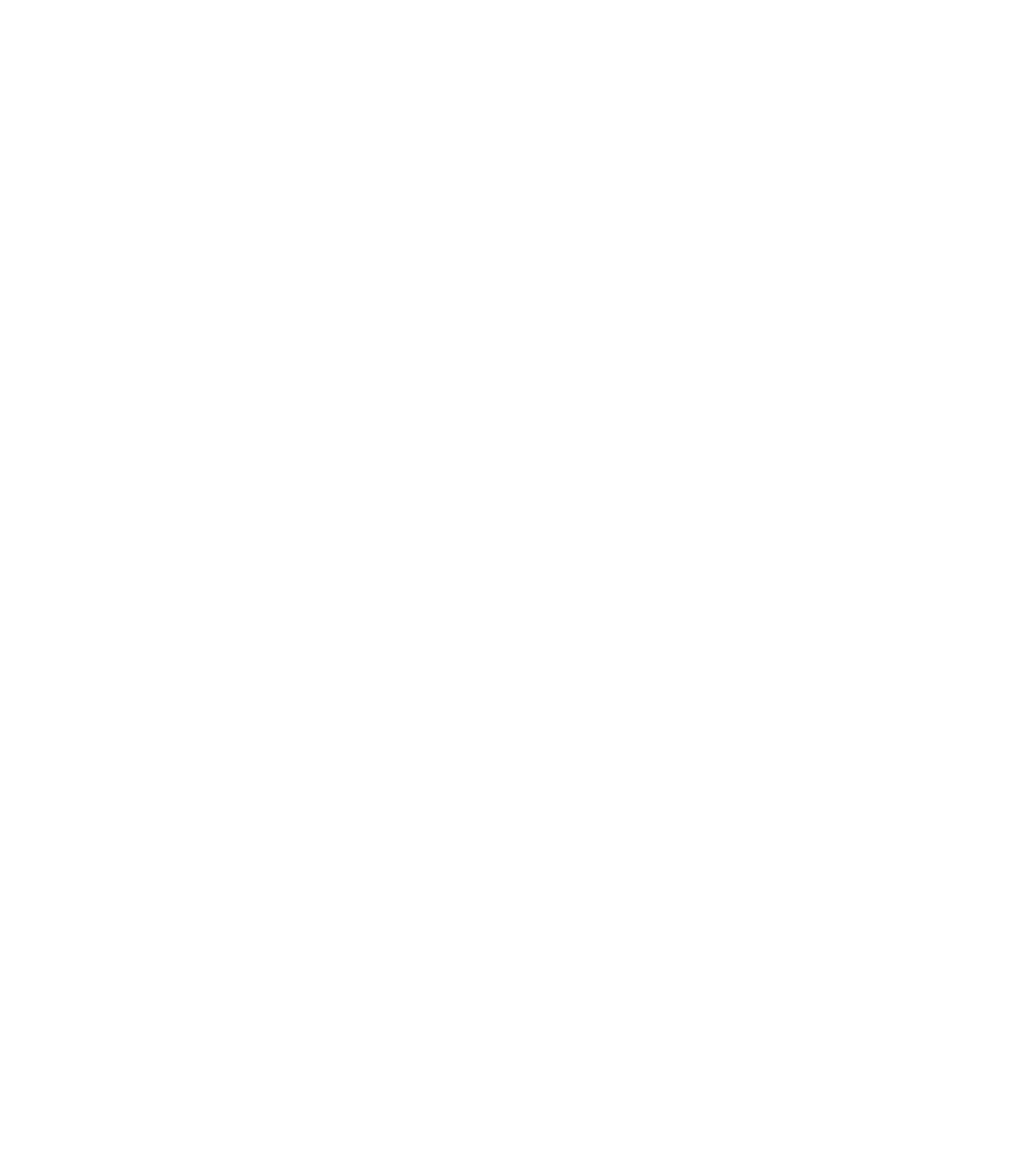
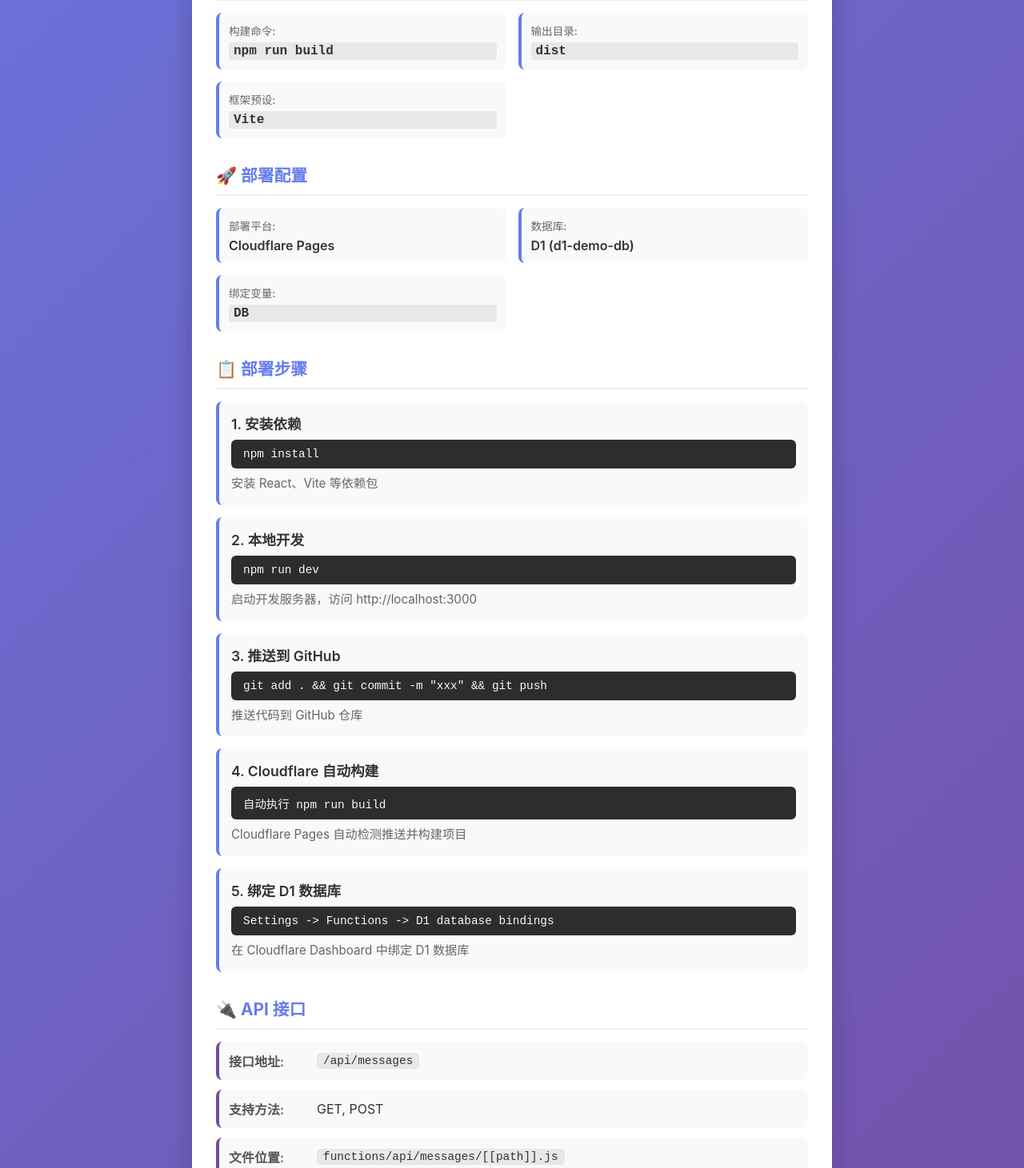
Before and after one commit to miaotingxu/testdepoly, a React (Vite) app: page / in a window 1280 px wide. Shown: the part 1200-2661 px from the top of the page at 80% size. Before the commit the page ends 894 px from the top, so only its background shows below. Built offline with nearby package versions, Linux system fonts and the light colour scheme; no server answers.

Commit message:
底部增加部署方式

```diff
--- a/src/App.css
+++ b/src/App.css
@@ -175,3 +175,222 @@
     padding: 20px;
   }
 }
+
+.deployment-section {
+  margin-top: 30px;
+}
+
+.deployment-info {
+  background: white;
+  border-radius: 12px;
+  padding: 30px;
+  box-shadow: 0 10px 30px rgba(0, 0, 0, 0.2);
+}
+
+.deployment-info h2 {
+  color: #333;
+  margin-bottom: 30px;
+  font-size: 1.8rem;
+  text-align: center;
+}
+
+.info-section {
+  margin-bottom: 30px;
+}
+
+.info-section h3 {
+  color: #667eea;
+  margin-bottom: 15px;
+  font-size: 1.3rem;
+  padding-bottom: 10px;
+  border-bottom: 2px solid #f0f0f0;
+}
+
+.info-grid {
+  display: grid;
+  grid-template-columns: repeat(auto-fit, minmax(250px, 1fr));
+  gap: 15px;
+}
+
+.info-item {
+  display: flex;
+  flex-direction: column;
+  padding: 12px;
+  background: #f8f9fa;
+  border-radius: 8px;
+  border-left: 4px solid #667eea;
+}
+
+.info-item .label {
+  font-size: 0.85rem;
+  color: #666;
+  margin-bottom: 5px;
+  font-weight: 500;
+}
+
+.info-item .value {
+  font-size: 1rem;
+  color: #333;
+  font-weight: 600;
+}
+
+.info-item code {
+  font-family: 'Courier New', monospace;
+  background: #e8e8e8;
+  padding: 2px 6px;
+  border-radius: 4px;
+  font-size: 0.9rem;
+}
+
+.steps-list {
+  display: flex;
+  flex-direction: column;
+  gap: 15px;
+}
+
+.step-item {
+  padding: 15px;
+  background: #f8f9fa;
+  border-radius: 8px;
+  border-left: 4px solid #667eea;
+  transition: transform 0.2s, box-shadow 0.2s;
+}
+
+.step-item:hover {
+  transform: translateX(5px);
+  box-shadow: 0 3px 10px rgba(0, 0, 0, 0.1);
+}
+
+.step-title {
+  font-weight: 600;
+  color: #333;
+  margin-bottom: 8px;
+  font-size: 1.1rem;
+}
+
+.step-command {
+  margin-bottom: 8px;
+}
+
+.step-command code {
+  display: block;
+  background: #2d2d2d;
+  color: #f8f8f2;
+  padding: 10px 15px;
+  border-radius: 6px;
+  font-family: 'Courier New', monospace;
+  font-size: 0.9rem;
+  overflow-x: auto;
+}
+
+.step-description {
+  color: #666;
+  font-size: 0.95rem;
+  line-height: 1.5;
+}
+
+.api-info {
+  display: flex;
+  flex-direction: column;
+  gap: 12px;
+}
+
+.api-item {
+  display: flex;
+  align-items: center;
+  padding: 12px;
+  background: #f8f9fa;
+  border-radius: 8px;
+  border-left: 4px solid #764ba2;
+}
+
+.api-item .label {
+  font-weight: 600;
+  color: #555;
+  margin-right: 10px;
+  min-width: 100px;
+}
+
+.api-item .value {
+  color: #333;
+}
+
+.api-item code {
+  font-family: 'Courier New', monospace;
+  background: #e8e8e8;
+  padding: 2px 8px;
+  border-radius: 4px;
+  font-size: 0.9rem;
+}
+
+.workflow {
+  display: flex;
+  flex-direction: column;
+  align-items: center;
+  gap: 10px;
+  padding: 20px;
+  background: #f8f9fa;
+  border-radius: 8px;
+}
+
+.workflow-step {
+  display: flex;
+  align-items: center;
+  gap: 15px;
+  padding: 12px 20px;
+  background: white;
+  border-radius: 8px;
+  box-shadow: 0 2px 8px rgba(0, 0, 0, 0.1);
+  width: 100%;
+  max-width: 400px;
+}
+
+.step-number {
+  display: flex;
+  align-items: center;
+  justify-content: center;
+  width: 40px;
+  height: 40px;
+  background: linear-gradient(135deg, #667eea 0%, #764ba2 100%);
+  color: white;
+  border-radius: 50%;
+  font-weight: 600;
+  font-size: 1.1rem;
+  flex-shrink: 0;
+}
+
+.step-content {
+  color: #333;
+  font-weight: 500;
+  font-size: 1rem;
+}
+
+.workflow-arrow {
+  font-size: 1.5rem;
+  color: #667eea;
+  font-weight: bold;
+}
+
+@media (max-width: 600px) {
+  .deployment-info {
+    padding: 20px;
+  }
+
+  .deployment-info h2 {
+    font-size: 1.5rem;
+  }
+
+  .info-grid {
+    grid-template-columns: 1fr;
+  }
+
+  .workflow-step {
+    padding: 10px 15px;
+  }
+
+  .step-number {
+    width: 35px;
+    height: 35px;
+    font-size: 1rem;
+  }
+}
--- a/src/App.jsx
+++ b/src/App.jsx
@@ -1,6 +1,7 @@
 import { useState, useEffect } from 'react'
 import MessageForm from './components/MessageForm'
 import MessageList from './components/MessageList'
+import DeploymentInfo from './components/DeploymentInfo'
 
 export default function App() {
   const [messages, setMessages] = useState([])
@@ -63,6 +64,10 @@
         <MessageList messages={messages} error={error} />
       </main>
 
+      <section className="deployment-section">
+        <DeploymentInfo />
+      </section>
+
       <footer>
         <p>Powered by Cloudflare Pages & D1 Database & React</p>
       </footer>
--- /dev/null
+++ b/src/components/DeploymentInfo.jsx
@@ -0,0 +1,174 @@
+export default function DeploymentInfo() {
+  const deploymentInfo = {
+    project: {
+      name: 'd1-demo-react',
+      version: '1.0.0',
+      framework: 'React 18 + Vite 5',
+      description: 'Cloudflare Pages + D1 留言板'
+    },
+    build: {
+      command: 'npm run build',
+      outputDir: 'dist',
+      frameworkPreset: 'Vite'
+    },
+    deployment: {
+      platform: 'Cloudflare Pages',
+      database: 'D1 (d1-demo-db)',
+      binding: 'DB'
+    },
+    steps: [
+      {
+        title: '1. 安装依赖',
+        command: 'npm install',
+        description: '安装 React、Vite 等依赖包'
+      },
+      {
+        title: '2. 本地开发',
+        command: 'npm run dev',
+        description: '启动开发服务器，访问 http://localhost:3000'
+      },
+      {
+        title: '3. 推送到 GitHub',
+        command: 'git add . && git commit -m "xxx" && git push',
+        description: '推送代码到 GitHub 仓库'
+      },
+      {
+        title: '4. Cloudflare 自动构建',
+        command: '自动执行 npm run build',
+        description: 'Cloudflare Pages 自动检测推送并构建项目'
+      },
+      {
+        title: '5. 绑定 D1 数据库',
+        command: 'Settings -> Functions -> D1 database bindings',
+        description: '在 Cloudflare Dashboard 中绑定 D1 数据库'
+      }
+    ],
+    api: {
+      endpoint: '/api/messages',
+      methods: ['GET', 'POST'],
+      location: 'functions/api/messages/[[path]].js'
+    }
+  }
+
+  return (
+    <div className="deployment-info">
+      <h2>📦 项目部署信息</h2>
+
+      <div className="info-section">
+        <h3>🎯 项目信息</h3>
+        <div className="info-grid">
+          <div className="info-item">
+            <span className="label">项目名称:</span>
+            <span className="value">{deploymentInfo.project.name}</span>
+          </div>
+          <div className="info-item">
+            <span className="label">版本:</span>
+            <span className="value">{deploymentInfo.project.version}</span>
+          </div>
+          <div className="info-item">
+            <span className="label">框架:</span>
+            <span className="value">{deploymentInfo.project.framework}</span>
+          </div>
+          <div className="info-item">
+            <span className="label">描述:</span>
+            <span className="value">{deploymentInfo.project.description}</span>
+          </div>
+        </div>
+      </div>
+
+      <div className="info-section">
+        <h3>🔨 构建配置</h3>
+        <div className="info-grid">
+          <div className="info-item">
+            <span className="label">构建命令:</span>
+            <code className="value">{deploymentInfo.build.command}</code>
+          </div>
+          <div className="info-item">
+            <span className="label">输出目录:</span>
+            <code className="value">{deploymentInfo.build.outputDir}</code>
+          </div>
+          <div className="info-item">
+            <span className="label">框架预设:</span>
+            <code className="value">{deploymentInfo.build.frameworkPreset}</code>
+          </div>
+        </div>
+      </div>
+
+      <div className="info-section">
+        <h3>🚀 部署配置</h3>
+        <div className="info-grid">
+          <div className="info-item">
+            <span className="label">部署平台:</span>
+            <span className="value">{deploymentInfo.deployment.platform}</span>
+          </div>
+          <div className="info-item">
+            <span className="label">数据库:</span>
+            <span className="value">{deploymentInfo.deployment.database}</span>
+          </div>
+          <div className="info-item">
+            <span className="label">绑定变量:</span>
+            <code className="value">{deploymentInfo.deployment.binding}</code>
+          </div>
+        </div>
+      </div>
+
+      <div className="info-section">
+        <h3>📋 部署步骤</h3>
+        <div className="steps-list">
+          {deploymentInfo.steps.map((step, index) => (
+            <div key={index} className="step-item">
+              <div className="step-title">{step.title}</div>
+              <div className="step-command">
+                <code>{step.command}</code>
+              </div>
+              <div className="step-description">{step.description}</div>
+            </div>
+          ))}
+        </div>
+      </div>
+
+      <div className="info-section">
+        <h3>🔌 API 接口</h3>
+        <div className="api-info">
+          <div className="api-item">
+            <span className="label">接口地址:</span>
+            <code className="value">{deploymentInfo.api.endpoint}</code>
+          </div>
+          <div className="api-item">
+            <span className="label">支持方法:</span>
+            <span className="value">{deploymentInfo.api.methods.join(', ')}</span>
+          </div>
+          <div className="api-item">
+            <span className="label">文件位置:</span>
+            <code className="value">{deploymentInfo.api.location}</code>
+          </div>
+        </div>
+      </div>
+
+      <div className="info-section">
+        <h3>💡 工作流程</h3>
+        <div className="workflow">
+          <div className="workflow-step">
+            <div className="step-number">1</div>
+            <div className="step-content">本地开发 (npm run dev)</div>
+          </div>
+          <div className="workflow-arrow">↓</div>
+          <div className="workflow-step">
+            <div className="step-number">2</div>
+            <div className="step-content">推送代码 (git push)</div>
+          </div>
+          <div className="workflow-arrow">↓</div>
+          <div className="workflow-step">
+            <div className="step-number">3</div>
+            <div className="step-content">Cloudflare 自动构建</div>
+          </div>
+          <div className="workflow-arrow">↓</div>
+          <div className="workflow-step">
+            <div className="step-number">4</div>
+            <div className="step-content">自动部署上线</div>
+          </div>
+        </div>
+      </div>
+    </div>
+  )
+}
```
